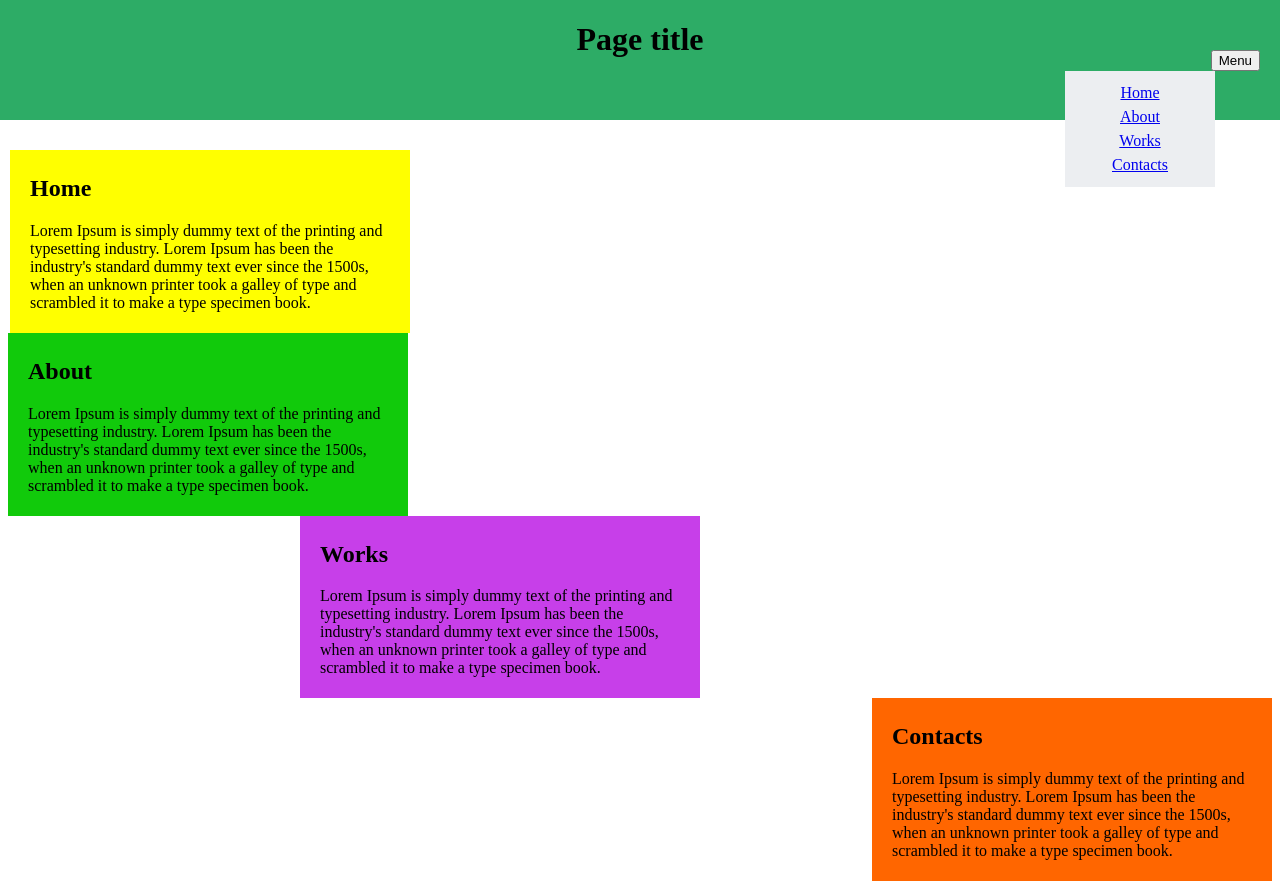
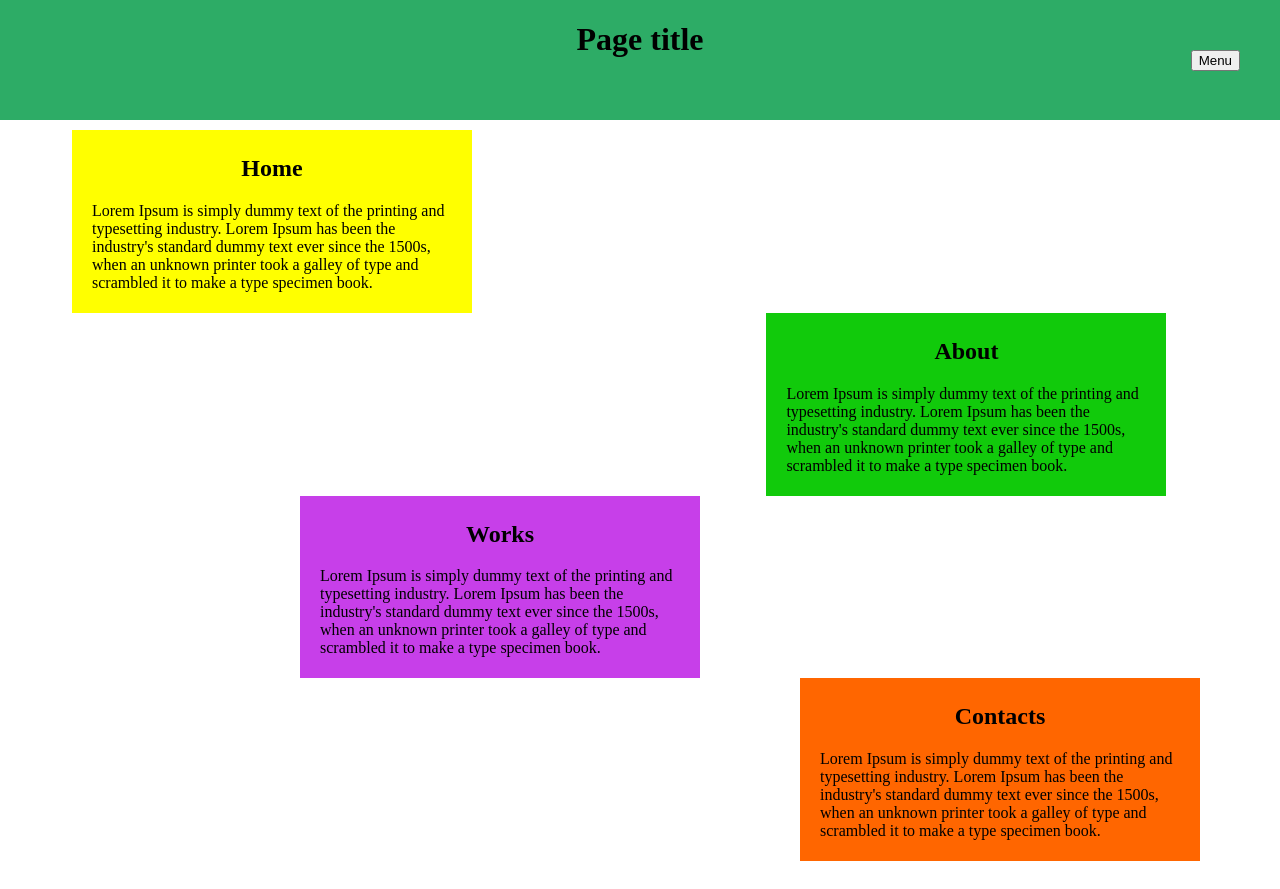
Before and after one commit to AnastasiyaArinenko/hw-7, a plain HTML site: page index.html in a window 1280 px wide. After the commit the page ends 861 px from the top, so only its background shows below. Drawn offline with Linux system fonts and the light colour scheme.

Commit message:
Modified conteiner 3 4

```diff
--- a/index.css
+++ b/index.css
@@ -14,48 +14,46 @@
 }
 
 .button {
-    position: absolute;
-    top: 50px;
-    right: 20px;
+  position: absolute;
+  top: 50px;
+  right: 40px;
 }
 
-.modal-wrapper {
-  position: absolute;
-  top: 55px;
-  right: 65px;
-  width: 150px;
-}
-
-
 .navigation {
+  position: fixed;
+  top: 45px;
+  right: 70px;
   list-style-type: none;
   background-color: #eceef1;
-  /* display: none; */
+  visibility: hidden;
   text-align: center;
   line-height: 1.5;
   padding: 10px;
+  width: 150px;
 }
 
 .navigation a:hover {
   color: black;
 }
 
-.modal-wrapper:hover
+.modal-wrapper:hover .navigation {
+  visibility: visible;
+}
 
 h2 {
   text-align: center;
 }
 
 .container:nth-child(1) {
-  position: sticky;
-  left: 10px;
+  margin-left: 5vw;
   background-color: #ffff00;
   width: 360px;
-  margin-top: 150px;
+  margin-top: 130px;
   padding: 5px 20px;
 }
 
 .container:nth-child(2) {
+  margin-left: 60%;
   background-color: #11ca0b;
   width: 360px;
   padding: 5px 20px;
@@ -70,8 +68,8 @@ h2 {
 }
 
 .container:nth-child(4) {
-  position: sticky;
-  left: 900px;
+  position: absolute;
+  right: 80px;
   background-color: #ff6600;
   width: 360px;
   padding: 5px 20px;
--- a/index.html
+++ b/index.html
@@ -13,9 +13,9 @@
   <header class="header">
     <h1 class="title">Page title</h1>
 
-    <button class="button">Menu</button>
+    <div class="modal-wrapper">
+      <button class="button">Menu</button>
 
-    <div class="modal-wrapper">
       <nav>
         <ul class="navigation">
           <li><a href="#home">Home</a></li>
@@ -24,7 +24,7 @@
 
           <li><a href="#works">Works</a></li>
 
-          <li><a href="contacts">Contacts</a></li>
+          <li><a href="#contacts">Contacts</a></li>
         </ul>
       </nav>
     </div>
```
